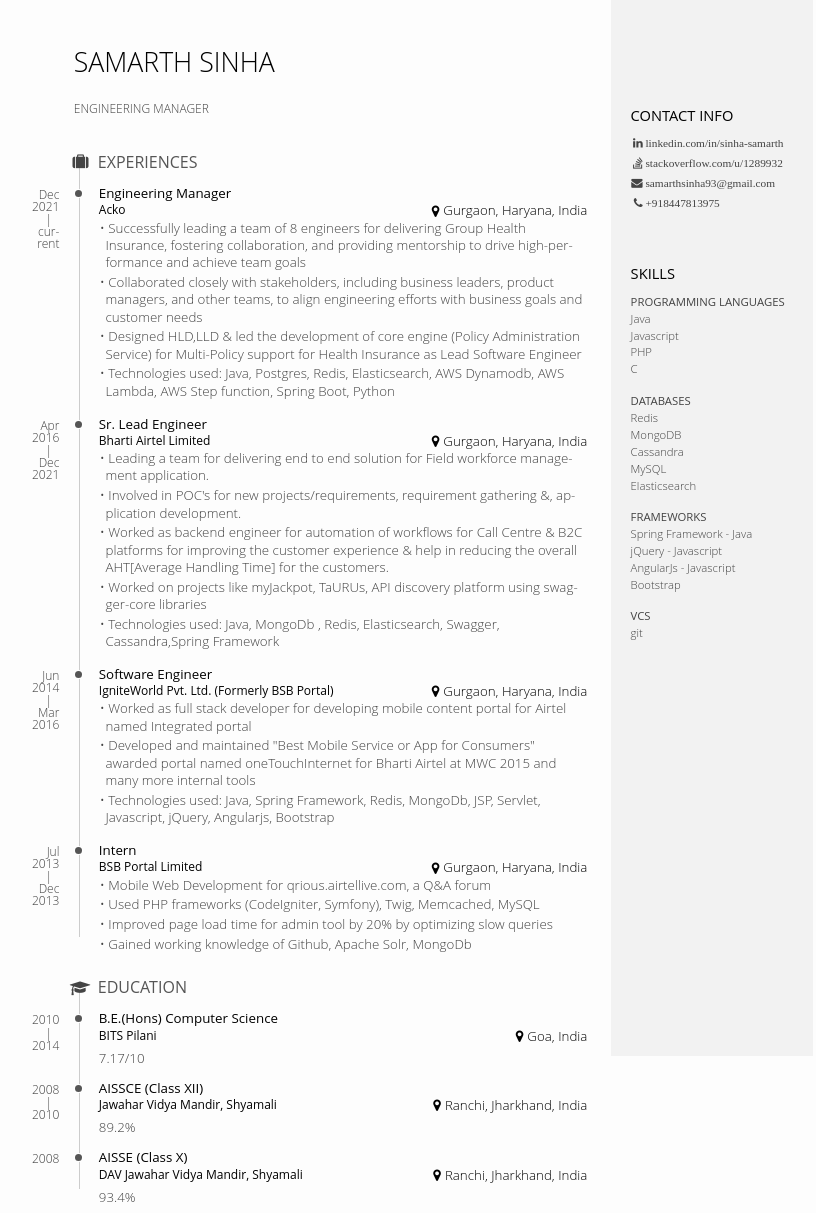
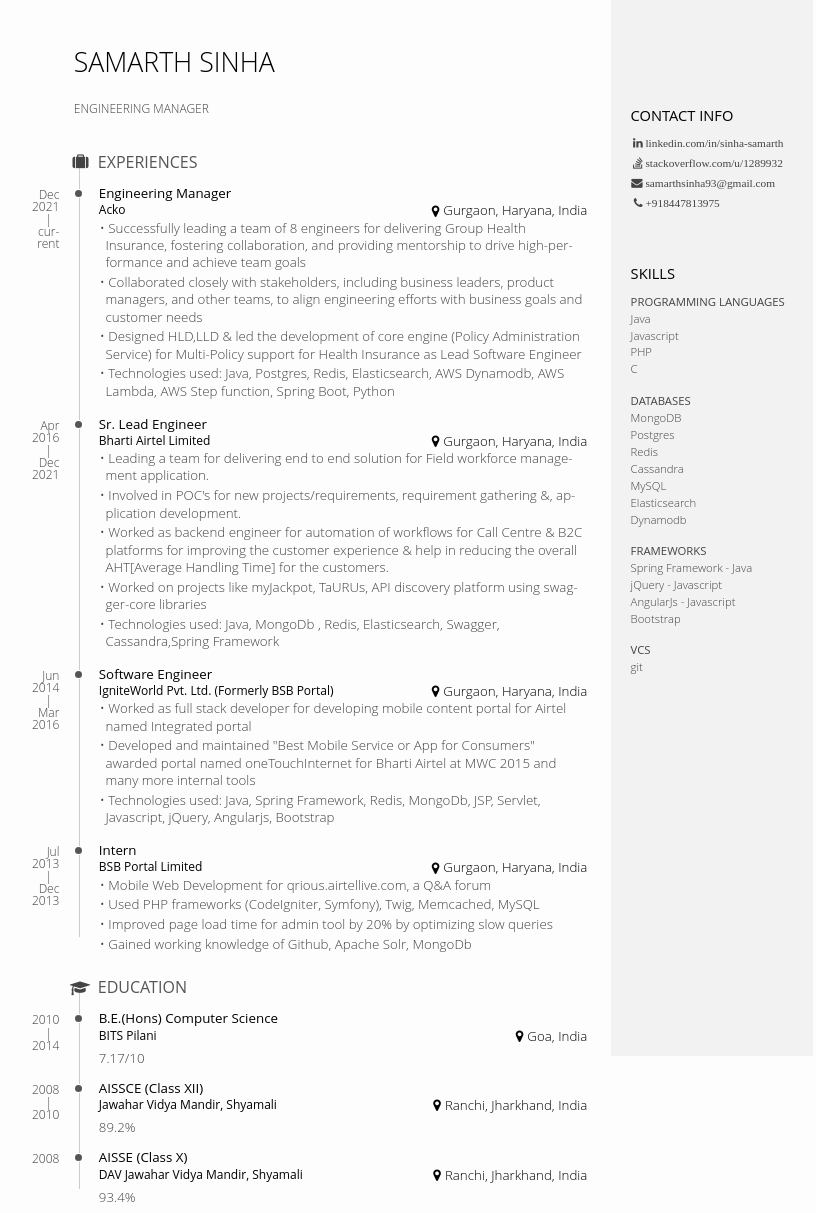
Before and after one commit to samarthsinha/samarthsinha.github.io, a Jekyll site: the page built from resume.md, in a window 1280 px wide. Shown: the whole page, without its empty margins (3-819 px from the left). Built offline with Jekyll 4.4.1, drawn with Linux system fonts in a browser that asks for light colours.

Commit message:
Update resume.html

```diff
--- a/_layouts/resume.html
+++ b/_layouts/resume.html
@@ -36,11 +36,14 @@
         </ul>
         <ul>
             <li><B>DATABASES</B></li>
+            <li>MongoDB</li>
+            <li>Postgres</li>
             <li>Redis</li>
-            <li>MongoDB</li>
             <li>Cassandra</li>
             <li>MySQL</li>
             <li>Elasticsearch</li>
+            <li>Dynamodb</li>
+
         </ul>
 
         <ul>
```
